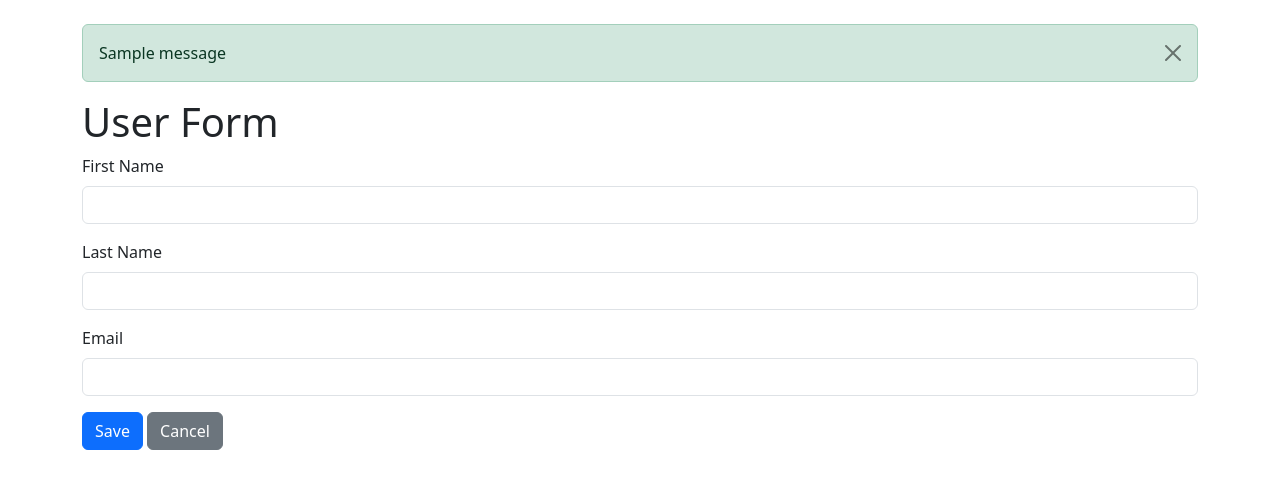
After one commit to NipunChamika/user-hub, a Django app: template user/templates/user_update.html in a window 1280 px wide. The commit adds this page. Shown: the top 489 px of the page. Run offline with Django 5.2, Linux system fonts and the light colour scheme; the template is opened without the code that fills it: values that come from a table or form of the project are taken from there, others are empty; tables that the repository leaves empty hold one stand-in row (values such as "Sample post"); one stand-in notice (Sample message) is shown.

Commit message:
feat: Implement user update functionality

```diff
--- /dev/null
+++ b/user/templates/user_update.html
@@ -0,0 +1,34 @@
+{% extends 'base.html' %}
+
+{% block content %}
+  {% if messages %}
+  <div>
+    {% for message in messages %}
+      <div class="alert {% if message.tags %} alert-{{ message.tags }} {% endif %} alert-dismissible fade show">
+        {{ message }}
+        <button type="button" class="btn-close" data-bs-dismiss="alert" aria-label="Close"></button>
+      </div>
+    {% endfor %}
+  </div>
+  {% endif %}
+
+  <h1>User Form</h1>
+  <form method="post">
+    {% csrf_token %}
+    <div class="mb-3">
+      <label for="firstName" class="form-label">First Name</label>
+      <input type="text" class="form-control" id="firstName" name="firstName" value="{{ form.initial.firstName }}">
+    </div>
+    <div class="mb-3">
+      <label for="lastName" class="form-label">Last Name</label>
+      <input type="text" class="form-control" id="lastName" name="lastName" value="{{ form.initial.lastName }}">
+    </div>
+    <div class="mb-3">
+      <label for="email" class="form-label">Email</label>
+      <input type="email" class="form-control" id="email" name="email" value="{{ form.initial.email }}">
+    </div>
+
+    <button type="submit" class="btn btn-primary">Save</button>
+    <a href="{% url 'user_list' %}" class="btn btn-secondary">Cancel</a>
+  </form>
+{% endblock  %}
--- a/user/urls.py
+++ b/user/urls.py
@@ -3,5 +3,6 @@ from . import views
 
 urlpatterns = [
     path('', views.user_list, name='user_list'),
-    path('create/', views.user_create, name='user_create')
+    path('create/', views.user_create, name='user_create'),
+    path('update/<str:user_id>/', views.user_update, name='user_update'),
 ]
```
Also changed, not shown: user/templates/user_list.html (+7 -4 lines), user/views.py (+20 -1 lines), user/templates/user_create.html (renamed from user/templates/user_form.html).
